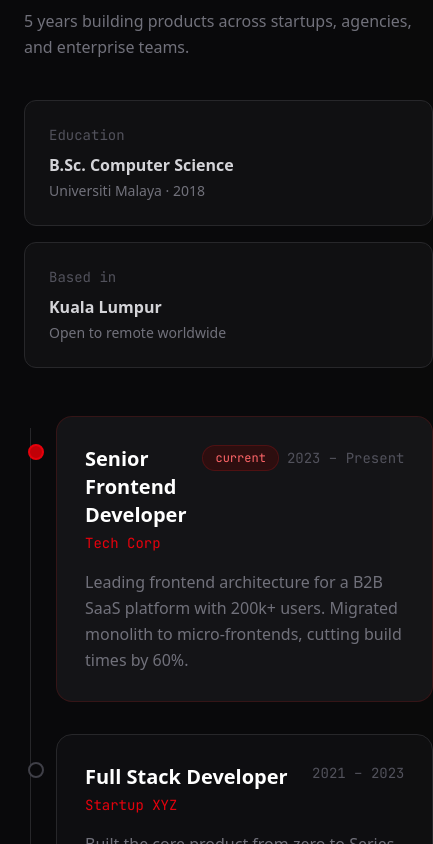
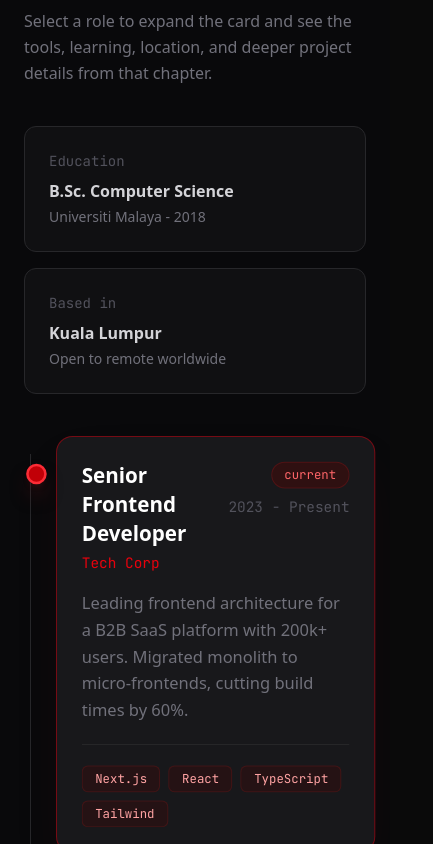
Before and after one commit to LianKang128/LKang, a Next.js app: page / in a window 390 px wide. Shown: the part 5680-6524 px from the top of the page, 433 px wide, since content can reach past the window. Built offline with nearby package versions, Linux system fonts and the light colour scheme.

Commit message:
experince column animation

```diff
--- a/src/components/Experience.tsx
+++ b/src/components/Experience.tsx
@@ -1,10 +1,16 @@
+"use client";
+
+import { useState } from "react";
 import { experience } from "@/lib/data";
 
 export default function Experience() {
+  const [selectedId, setSelectedId] = useState(experience[0].id);
+  const selected = experience.find((exp) => exp.id === selectedId) ?? experience[0];
+
   return (
     <section id="about" className="border-t border-zinc-900 bg-zinc-950 py-28 lg:py-36">
       <div className="mx-auto w-full max-w-[1800px] px-6 sm:px-10 lg:px-16 xl:px-24">
-        <div className="grid gap-12 md:grid-cols-3 xl:gap-16">
+        <div className="grid gap-12 xl:grid-cols-[0.9fr_1.4fr] xl:gap-16">
           <div>
             <p className="mb-3 font-mono text-sm uppercase tracking-widest text-zinc-600">
               Career
@@ -12,17 +18,18 @@ export default function Experience() {
             <h2 className="mb-5 text-5xl font-black tracking-tight text-white lg:text-6xl">
               Experience
             </h2>
-            <p className="text-base leading-relaxed text-zinc-500 lg:text-lg">
-              5 years building products across startups, agencies, and enterprise teams.
+            <p className="max-w-xl text-base leading-relaxed text-zinc-500 lg:text-lg">
+              Select a role to expand the card and see the tools, learning, location, and
+              deeper project details from that chapter.
             </p>
 
-            <div className="mt-10 space-y-4">
+            <div className="mt-10 grid gap-4 sm:grid-cols-2 xl:grid-cols-1">
               <div className="rounded-xl border border-zinc-800 bg-zinc-900/50 p-6">
                 <p className="mb-2 font-mono text-sm text-zinc-600">Education</p>
                 <p className="text-base font-semibold text-zinc-300">
                   B.Sc. Computer Science
                 </p>
-                <p className="mt-1 text-sm text-zinc-500">Universiti Malaya · 2018</p>
+                <p className="mt-1 text-sm text-zinc-500">Universiti Malaya - 2018</p>
               </div>
               <div className="rounded-xl border border-zinc-800 bg-zinc-900/50 p-6">
                 <p className="mb-2 font-mono text-sm text-zinc-600">Based in</p>
@@ -32,36 +39,46 @@ export default function Experience() {
             </div>
           </div>
 
-          <div className="md:col-span-2">
+          <div className="grid gap-8 lg:grid-cols-[0.9fr_1.1fr]">
             <div className="relative pl-8">
               <div className="absolute bottom-3 left-[6px] top-3 w-px bg-zinc-800" />
 
-              {experience.map((exp, i) => (
-                <div key={exp.id} className="relative mb-8 last:mb-0">
-                  <div
-                    className={`absolute left-[-28px] top-7 h-4 w-4 rounded-full border-2 transition-colors ${
-                      exp.current
-                        ? "border-red-600 bg-red-700"
-                        : "border-zinc-700 bg-zinc-950"
+              {experience.map((exp, i) => {
+                const active = selectedId === exp.id;
+
+                return (
+                  <button
+                    key={exp.id}
+                    type="button"
+                    onClick={() => setSelectedId(exp.id)}
+                    className={`group relative mb-6 block w-full origin-left rounded-2xl border p-6 text-left transition-all duration-500 last:mb-0 ${
+                      active
+                        ? "scale-[1.03] border-red-800/70 bg-zinc-900 shadow-2xl shadow-red-950/20"
+                        : "border-zinc-800 bg-zinc-900/40 opacity-75 hover:scale-[1.01] hover:border-zinc-700 hover:opacity-100"
                     }`}
-                  />
+                    style={{ transitionDelay: `${i * 40}ms` }}
+                    aria-pressed={active}
+                  >
+                    <span
+                      className={`absolute left-[-28px] top-7 h-4 w-4 rounded-full border-2 transition-all duration-500 ${
+                        active
+                          ? "scale-125 border-red-500 bg-red-700 shadow-lg shadow-red-900/50"
+                          : exp.current
+                            ? "border-red-600 bg-red-700"
+                            : "border-zinc-700 bg-zinc-950"
+                      }`}
+                    />
 
-                  <div
-                    className={`rounded-2xl border p-7 transition-colors xl:p-8 ${
-                      exp.current
-                        ? "border-red-900/30 bg-zinc-900/80"
-                        : "border-zinc-800 bg-zinc-900/40"
-                    }`}
-                    style={{ animationDelay: `${i * 100}ms` }}
-                  >
                     <div className="mb-4 flex items-start justify-between gap-4">
                       <div>
-                        <p className="text-xl font-bold text-white">{exp.role}</p>
+                        <p className="text-xl font-bold text-white transition-colors group-hover:text-red-100">
+                          {exp.role}
+                        </p>
                         <p className="mt-1 font-mono text-sm text-red-600">
                           {exp.company}
                         </p>
                       </div>
-                      <div className="flex shrink-0 items-center gap-2">
+                      <div className="flex shrink-0 flex-col items-end gap-2">
                         {exp.current && (
                           <span className="rounded-full border border-red-900/40 bg-red-950/50 px-3 py-1 font-mono text-xs text-red-400">
                             current
@@ -72,10 +89,118 @@ export default function Experience() {
                         </span>
                       </div>
                     </div>
+
                     <p className="text-base leading-relaxed text-zinc-500">{exp.desc}</p>
+
+                    <div
+                      className={`grid transition-all duration-500 ${
+                        active ? "mt-5 grid-rows-[1fr] opacity-100" : "grid-rows-[0fr] opacity-0"
+                      }`}
+                    >
+                      <div className="overflow-hidden">
+                        <div className="flex flex-wrap gap-2 border-t border-zinc-800 pt-5">
+                          {exp.skillsUsed.slice(0, 4).map((skill) => (
+                            <span
+                              key={skill}
+                              className="rounded-md border border-red-900/30 bg-red-950/30 px-3 py-1 font-mono text-xs text-red-300"
+                            >
+                              {skill}
+                            </span>
+                          ))}
+                        </div>
+                      </div>
+                    </div>
+                  </button>
+                );
+              })}
+            </div>
+
+            <div
+              key={selected.id}
+              className="rounded-2xl border border-red-900/30 bg-zinc-900/70 p-7 shadow-2xl shadow-red-950/10 animate-fade-up xl:p-8"
+            >
+              <div className="mb-6 flex flex-col gap-4 border-b border-zinc-800 pb-6">
+                <div>
+                  <p className="font-mono text-sm uppercase tracking-widest text-zinc-600">
+                    Selected role
+                  </p>
+                  <h3 className="mt-2 text-3xl font-black tracking-tight text-white">
+                    {selected.role}
+                  </h3>
+                </div>
+                <div className="grid gap-3 sm:grid-cols-2">
+                  <div className="rounded-xl border border-zinc-800 bg-zinc-950/50 p-4">
+                    <p className="font-mono text-xs uppercase tracking-widest text-zinc-600">
+                      Company
+                    </p>
+                    <p className="mt-2 text-base font-semibold text-zinc-200">
+                      {selected.company}
+                    </p>
+                  </div>
+                  <div className="rounded-xl border border-zinc-800 bg-zinc-950/50 p-4">
+                    <p className="font-mono text-xs uppercase tracking-widest text-zinc-600">
+                      Location
+                    </p>
+                    <p className="mt-2 text-base font-semibold text-zinc-200">
+                      {selected.location}
+                    </p>
                   </div>
                 </div>
-              ))}
+              </div>
+
+              <p className="text-base leading-relaxed text-zinc-400 lg:text-lg">
+                {selected.detail}
+              </p>
+
+              <div className="mt-8 grid gap-6 sm:grid-cols-2">
+                <div>
+                  <p className="mb-3 font-mono text-sm uppercase tracking-widest text-zinc-600">
+                    Skills used
+                  </p>
+                  <div className="flex flex-wrap gap-2">
+                    {selected.skillsUsed.map((skill) => (
+                      <span
+                        key={skill}
+                        className="rounded-md border border-zinc-700 bg-zinc-800 px-3 py-1.5 font-mono text-sm text-zinc-300"
+                      >
+                        {skill}
+                      </span>
+                    ))}
+                  </div>
+                </div>
+
+                <div>
+                  <p className="mb-3 font-mono text-sm uppercase tracking-widest text-zinc-600">
+                    Learned
+                  </p>
+                  <div className="flex flex-wrap gap-2">
+                    {selected.learned.map((item) => (
+                      <span
+                        key={item}
+                        className="rounded-md border border-red-900/30 bg-red-950/40 px-3 py-1.5 font-mono text-sm text-red-300"
+                      >
+                        {item}
+                      </span>
+                    ))}
+                  </div>
+                </div>
+              </div>
+
+              <div className="mt-8">
+                <p className="mb-4 font-mono text-sm uppercase tracking-widest text-zinc-600">
+                  Highlights
+                </p>
+                <div className="space-y-3">
+                  {selected.highlights.map((item) => (
+                    <div
+                      key={item}
+                      className="rounded-xl border border-zinc-800 bg-zinc-950/40 p-4 text-base leading-relaxed text-zinc-400"
+                    >
+                      {item}
+                    </div>
+                  ))}
+                </div>
+              </div>
             </div>
           </div>
         </div>
--- a/src/lib/data.ts
+++ b/src/lib/data.ts
@@ -1,7 +1,8 @@
 export const personal = {
   name: "Ahmad Rizal",
   role: "Full Stack Developer",
-  tagline: "I craft high-performance web apps with clean architecture and obsessive attention to detail. From API to pixel.",
+  tagline:
+    "I craft high-performance web apps with clean architecture and obsessive attention to detail. From API to pixel.",
   location: "Kuala Lumpur, Malaysia",
   available: true,
   email: "ahmad@example.com",
@@ -18,7 +19,12 @@ export const stats = [
 ];
 
 export const techStack = [
-  "Next.js", "TypeScript", "Node.js", "PostgreSQL", "Docker", "AWS",
+  "Next.js",
+  "TypeScript",
+  "Node.js",
+  "PostgreSQL",
+  "Docker",
+  "AWS",
 ];
 
 export const skills = {
@@ -115,32 +121,72 @@ export const experience = [
     id: 1,
     role: "Senior Frontend Developer",
     company: "Tech Corp",
-    period: "2023 – Present",
+    period: "2023 - Present",
     current: true,
+    location: "Kuala Lumpur, Malaysia - Hybrid",
     desc: "Leading frontend architecture for a B2B SaaS platform with 200k+ users. Migrated monolith to micro-frontends, cutting build times by 60%.",
+    detail:
+      "Owned the frontend platform for a large SaaS product, shaping component architecture, performance budgets, release workflows, and developer experience across multiple teams.",
+    skillsUsed: ["Next.js", "React", "TypeScript", "Tailwind", "Testing"],
+    learned: ["Micro-frontends", "Design systems", "Frontend performance"],
+    highlights: [
+      "Reduced build times by 60% through modular architecture.",
+      "Improved UI consistency with a reusable component system.",
+      "Mentored developers on scalable React patterns.",
+    ],
   },
   {
     id: 2,
     role: "Full Stack Developer",
     company: "Startup XYZ",
-    period: "2021 – 2023",
+    period: "2021 - 2023",
     current: false,
+    location: "Remote - Southeast Asia",
     desc: "Built the core product from zero to Series A. Designed a data pipeline handling 5M events/day with sub-100ms query latency.",
+    detail:
+      "Worked across product, API, database, and deployment layers while the company moved from prototype to production. Focused on reliable backend systems and fast iteration.",
+    skillsUsed: ["Node.js", "PostgreSQL", "Redis", "GraphQL", "Docker"],
+    learned: ["Product discovery", "Data pipelines", "Cloud deployment"],
+    highlights: [
+      "Built core product flows used by early enterprise customers.",
+      "Designed event ingestion for millions of daily records.",
+      "Helped stabilize production releases during rapid growth.",
+    ],
   },
   {
     id: 3,
     role: "Frontend Developer",
     company: "Agency ABC",
-    period: "2019 – 2021",
+    period: "2019 - 2021",
     current: false,
+    location: "Petaling Jaya, Malaysia - On-site",
     desc: "Delivered 15+ client projects. Introduced a shared component system that cut delivery time by 30% across all projects.",
+    detail:
+      "Built polished web experiences for clients across different industries, translating design files into responsive interfaces with clean handoff and maintainable styling.",
+    skillsUsed: ["React", "JavaScript", "CSS", "Storybook", "Figma"],
+    learned: ["Client communication", "Responsive UI", "Reusable components"],
+    highlights: [
+      "Delivered more than 15 production websites and apps.",
+      "Created shared UI patterns for faster project delivery.",
+      "Worked closely with designers to improve implementation quality.",
+    ],
   },
   {
     id: 4,
     role: "Junior Developer",
     company: "Freelance",
-    period: "2018 – 2019",
+    period: "2018 - 2019",
     current: false,
+    location: "Kuala Lumpur, Malaysia - Freelance",
     desc: "Built landing pages and small web apps for local businesses. Focused on clean semantic HTML, CSS, and vanilla JS.",
+    detail:
+      "Started by helping small businesses get online with fast landing pages, simple dashboards, and practical tools while building a strong foundation in web fundamentals.",
+    skillsUsed: ["HTML", "CSS", "JavaScript", "WordPress", "SEO"],
+    learned: ["Web fundamentals", "Freelance workflow", "Client support"],
+    highlights: [
+      "Built responsive landing pages for local businesses.",
+      "Improved basic SEO and page speed for client sites.",
+      "Learned to scope, deliver, and maintain small projects independently.",
+    ],
   },
 ];
```
